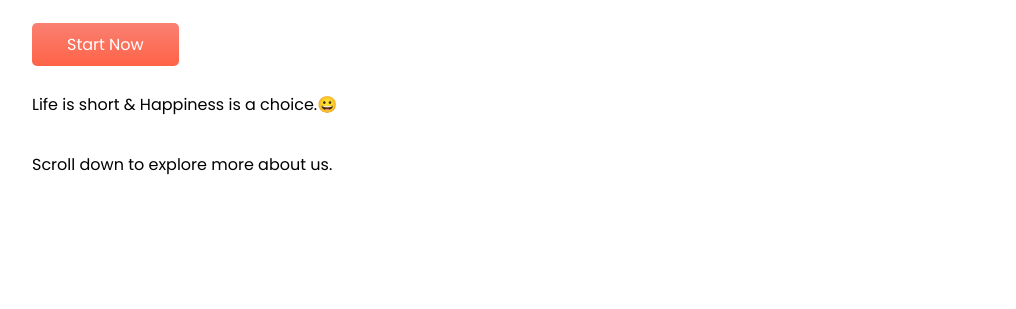
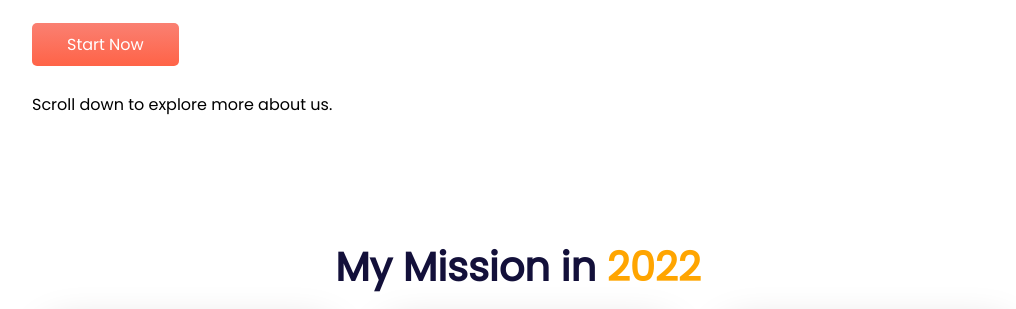
Before and after one commit to saifulislam888911/Advertisement-Website_m-5_a-1, a plain HTML site: page index.html in a window 1280 px wide. Shown: the part 422-731 px from the top of the page, without its empty margins (122-1138 px from the left). Drawn offline with Linux system fonts and the light colour scheme.

Commit message:
fullUpdate-1- commit

```diff
--- a/index.html
+++ b/index.html
@@ -28,11 +28,9 @@
             <div>
                 <p>Dedicated to own work.Always Try to finish every work on time.Always passionate about work.</p>
                 <a class="link-button" target="_blank" href="www.facebook.com">Start Now</a>
-                <p>Life is short & Happiness is a choice.😀 </p>
-            </div>
-            <div>
                 <p>Scroll down to explore more about us.</p>
             </div>
+
         </div>
 
         <div class="half-width">
@@ -124,7 +122,7 @@
             </div>
             <div class="half-width">
                 <h1>Learning with</h1>
-                <h1><span class="orange-color">Programming Hero</span> Application</h1>
+                <h1><span class="orange-color">Programming Hero</span> App</h1>
 
                 <p>Programming Hero not only just a learning application but also a learning community.It is a whole new
                     and a revolutionary concept to develop coding skills.</p>
--- a/style.css
+++ b/style.css
@@ -13,7 +13,13 @@ footer{
     background: black;
     color: white;
 }
-
+h1{
+    font-family: Poppins;
+    font-style: normal;
+    font-weight: bold;
+    font-size: 40px;
+    line-height: 30px;
+}
 
 
 
```
